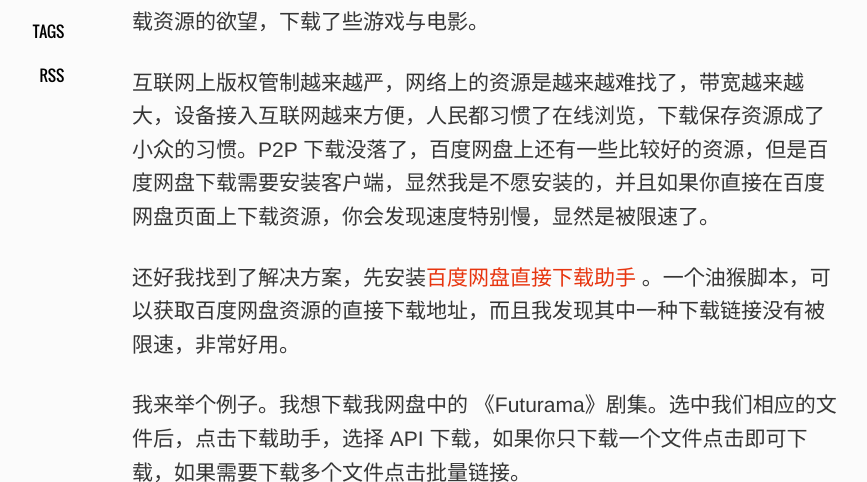
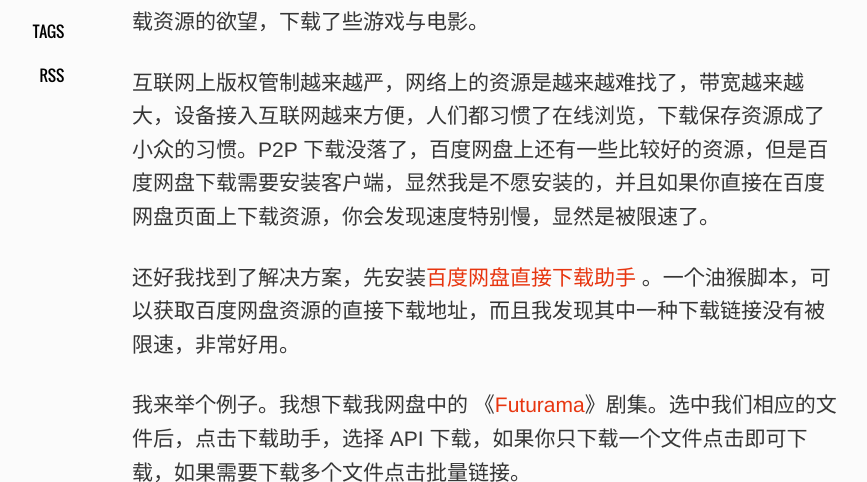
Before and after one commit to xavierskip/xavierskip.github.io, a Jekyll site: the page built from _posts/2017-1-14-baidu-pan-download.md, in a window 1280 px wide and 900 px high, cut to the strip 174-656 px from the top of the window. Shown: the whole strip, without its empty margins (154-1021 px from the left). Built offline with Jekyll 4.4.1, drawn with Linux system fonts in a browser that asks for light colours; comment, search, counter and statistics services are not loaded; some of the changed text lies outside the part shown.

Commit message:
post fix

```diff
--- a/_posts/2017-1-14-baidu-pan-download.md
+++ b/_posts/2017-1-14-baidu-pan-download.md
@@ -7,11 +7,11 @@
 
 最近更换网络，小水管换成了电信大水管（但是相比较之前的移动，电信的出国带宽明显感觉变窄了）以前费时费力的下载现在变轻松了，激发了我下载资源的欲望，下载了些游戏与电影。
 
-互联网上版权管制越来越严，网络上的资源是越来越难找了，带宽越来越大，设备接入互联网越来方便，人民都习惯了在线浏览，下载保存资源成了小众的习惯。P2P 下载没落了，百度网盘上还有一些比较好的资源，但是百度网盘下载需要安装客户端，显然我是不愿安装的，并且如果你直接在百度网盘页面上下载资源，你会发现速度特别慢，显然是被限速了。
+互联网上版权管制越来越严，网络上的资源是越来越难找了，带宽越来越大，设备接入互联网越来方便，人们都习惯了在线浏览，下载保存资源成了小众的习惯。P2P 下载没落了，百度网盘上还有一些比较好的资源，但是百度网盘下载需要安装客户端，显然我是不愿安装的，并且如果你直接在百度网盘页面上下载资源，你会发现速度特别慢，显然是被限速了。
 
 还好我找到了解决方案，先安装[百度网盘直接下载助手](https://greasyfork.org/zh-CN/scripts/23635-%E7%99%BE%E5%BA%A6%E7%BD%91%E7%9B%98%E7%9B%B4%E6%8E%A5%E4%B8%8B%E8%BD%BD%E5%8A%A9%E6%89%8B) 。一个油猴脚本，可以获取百度网盘资源的直接下载地址，而且我发现其中一种下载链接没有被限速，非常好用。
 
-我来举个例子。我想下载我网盘中的 《Futurama》剧集。选中我们相应的文件后，点击下载助手，选择 API 下载，如果你只下载一个文件点击即可下载，如果需要下载多个文件点击批量链接。
+我来举个例子。我想下载我网盘中的 《[Futurama](https://movie.douban.com/subject_search?search_text=Futurama)》剧集。选中我们相应的文件后，点击下载助手，选择 API 下载，如果你只下载一个文件点击即可下载，如果需要下载多个文件点击批量链接。
 
 ![](https://ww1.sinaimg.cn/large/006tNc79gw1fbqbr1ga3yj30rw05o404.jpg)
 
```
Also changed, not shown: other parts of _posts/2017-1-14-baidu-pan-download.md (+3 -4 lines).
